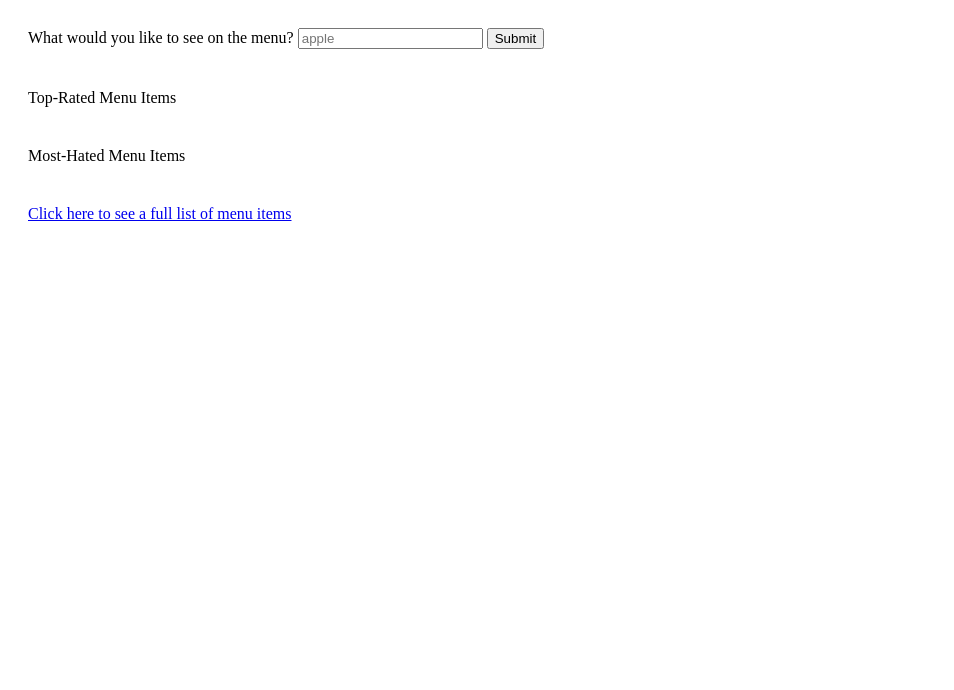
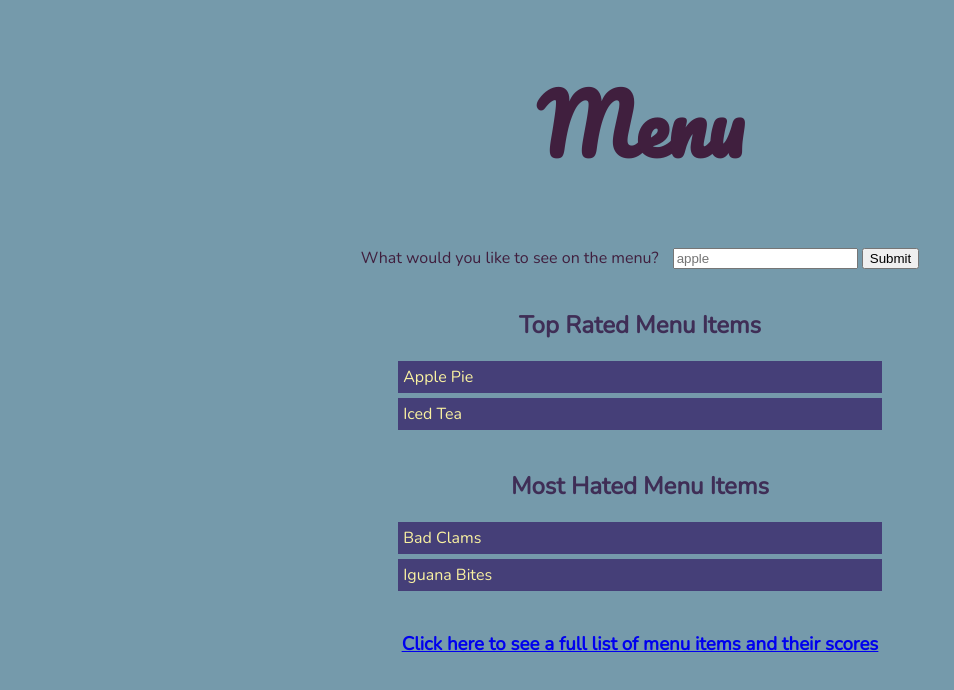
Before and after one commit to emlabelle/Democratized_Menu, a plain HTML site: page index.html in a window 1280 px wide. Shown: the whole page, without its empty margins (0-954 px from the left). Drawn offline with nearby package versions, Linux system fonts and the light colour scheme.

Commit message:
Expanded on HTML structure and added CSS

```diff
--- a/index.html
+++ b/index.html
@@ -5,28 +5,39 @@
 	<meta charset="utf-8">
 	<meta name="viewport" content="width=device-width, initial-scale=1, shrink-to-fit="no">
 	<title>Menu</title>
-	<link id="css-main" rel="stylesheet" href="main.css">
+	<link href="https://fonts.googleapis.com/css?family=Nunito|Pacifico" rel="stylesheet">
+	<link rel="stylesheet" href="main.css">
 </head>
 
 <body>
-<div>
+
+<header>
+	<h1>Menu</h1>
+</header>
+
+<section>
 	<label>What would you like to see on the menu?</label>
 	<input type="text" placeholder="apple" />
 	<button type="submit">Submit</button>
-</div>
+</section>
 
-	<div>
-		Top-Rated Menu Items
-	</div>
+<section>
+	<h2>Top Rated Menu Items</h2>
+	<article>Apple Pie</article>
+	<article>
+		Iced Tea
+	</article>
+</section>
 
-	<div>
-		Most-Hated Menu Items
-	</div>
+<section>
+	<h2>Most Hated Menu Items</h2>
+	<article>Bad Clams</article>
+	<article>Iguana Bites</article>
+</section>
 
-<div>
-	<a href="#">Click here to see a full list of menu items</a>
-</div>
+<section>
+	<a href="#"><h3>Click here to see a full list of menu items and their scores</h3></a>
+</section>
 
 </body>
-
 </html>
--- a/main.css
+++ b/main.css
@@ -1,3 +1,46 @@
-div {
-	padding: 20px;
+html {
+	/* palette */
+	--background: #759aab;
+	--highlight: #faf2a1;
+	--color1: #401f3e;
+	--color2: #3f2e56;
+	--color3: #453f78;
 }
+
+body {
+	background: var(--background);
+	color: var(--color1);
+	font-family: 'Nunito', sans-serif;
+	text-align: center;
+}
+
+header {
+	font-family: 'Pacifico', cursive;
+	font-size: 40px;
+}
+
+input {
+	margin-left: 10px;
+}
+
+h2 {
+	color: var(--color2);
+}
+
+section {
+	margin: 40px;
+}
+
+article {
+	background: var(--color3);
+	color: var(--highlight);
+	margin: 5px auto;
+	padding: 5px;
+	text-align: left;
+	width: 40%;
+	min-width: 100px;
+}
+
+img {
+	float: right;
+}
```
